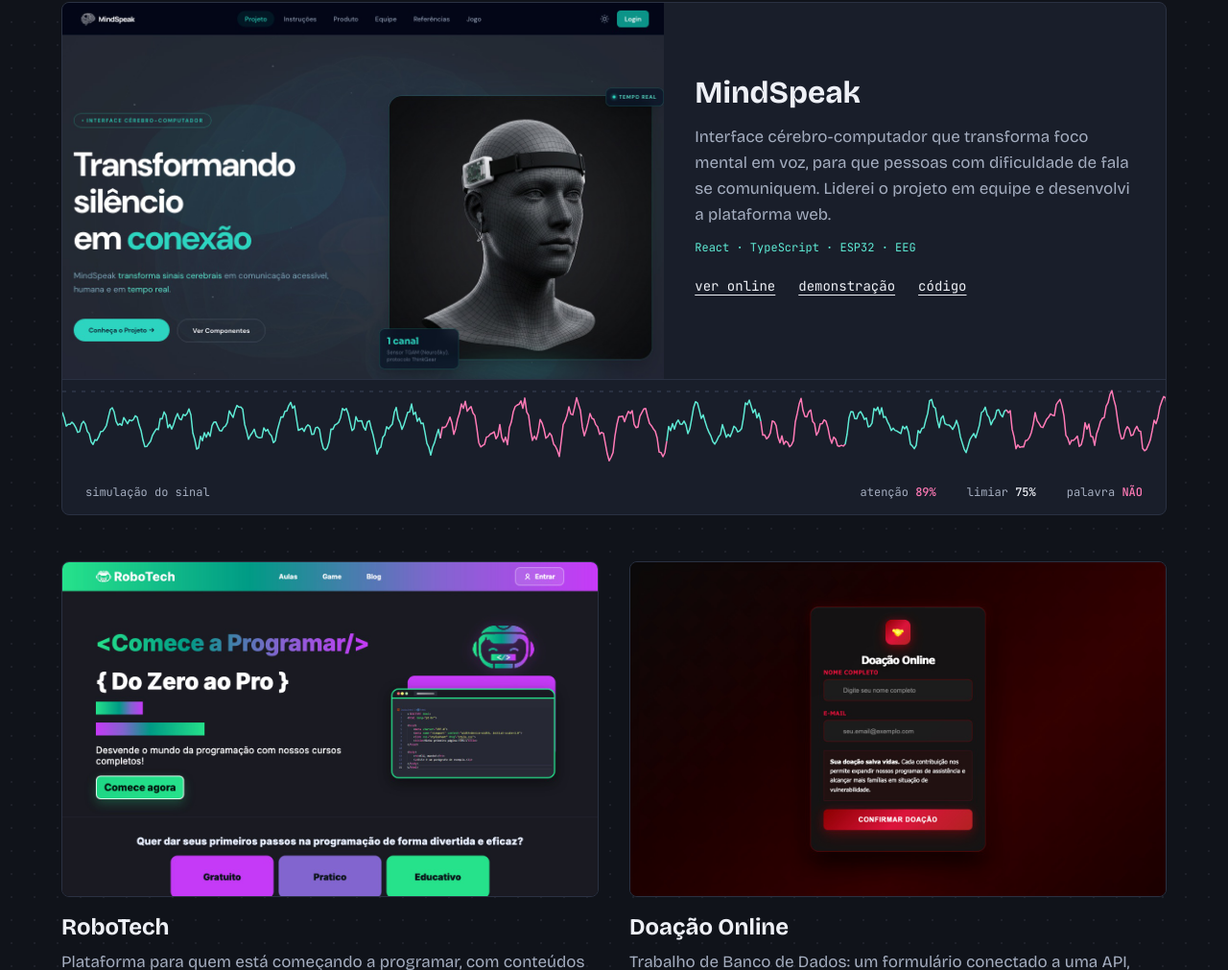
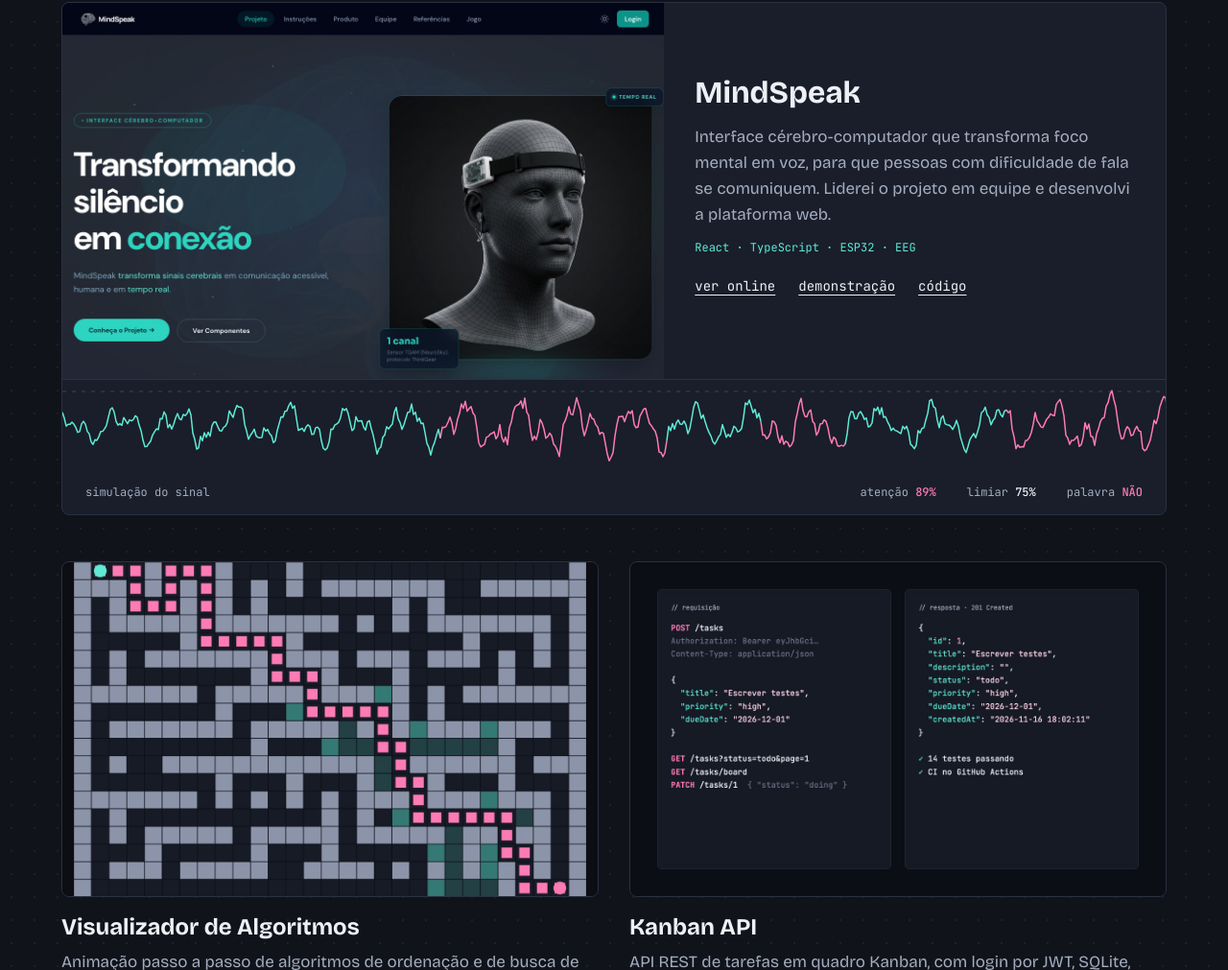
Before and after one commit to sosoakemi/Portfolio, a plain HTML site: page index.html in a window 1280 px wide. Shown: the part 1789-2800 px from the top of the page at 96% size. Drawn offline with nearby package versions, Linux system fonts and the light colour scheme.

Commit message:
Adiciona Visualizador de Algoritmos e Kanban API e simplifica a frase do topo

```diff
--- a/index.html
+++ b/index.html
@@ -75,8 +75,8 @@
           <div class="hero__side">
             <img class="hero__photo" src="img/eu.png" width="620" height="449" alt="Sophia Akemi de blazer cinza e blusa branca." />
             <a class="impact" href="#projetos">
-              <strong>Transformei foco mental em voz.</strong>
-              <span>Liderei o MindSpeak, que dá voz a quem não consegue falar, por menos de R$ 700.</span>
+              <strong>Dando voz a quem não consegue falar.</strong>
+              <span>Esse é o MindSpeak, projeto que eu liderei.</span>
             </a>
           </div>
         </div>
--- a/projects.js
+++ b/projects.js
@@ -8,6 +8,23 @@
   A ordem aqui é a ordem em que eles aparecem no site.
 */
 window.PROJECTS = [
+  {
+    nome: "Visualizador de Algoritmos",
+    descricao:
+      "Animação passo a passo de algoritmos de ordenação e de busca de caminhos (BFS, DFS, Dijkstra e A*), com fila de prioridade própria e 38 testes.",
+    tags: ["TypeScript", "Algoritmos", "Canvas", "Vitest"],
+    imagem: "img/projetos/visualizador.jpg",
+    site: "https://visualizador-algoritmos.vercel.app",
+    github: "https://github.com/sosoakemi/visualizador-algoritmos",
+  },
+  {
+    nome: "Kanban API",
+    descricao:
+      "API REST de tarefas em quadro Kanban, com login por JWT, SQLite, validação, arquitetura em camadas, testes automatizados e CI.",
+    tags: ["Node.js", "TypeScript", "SQL", "JWT"],
+    imagem: "img/projetos/kanban-api.jpg",
+    github: "https://github.com/sosoakemi/kanban-api",
+  },
   {
     nome: "RoboTech",
     descricao:
```
Also changed, not shown: img/projetos/kanban-api.jpg (added), img/projetos/visualizador.jpg (added).
